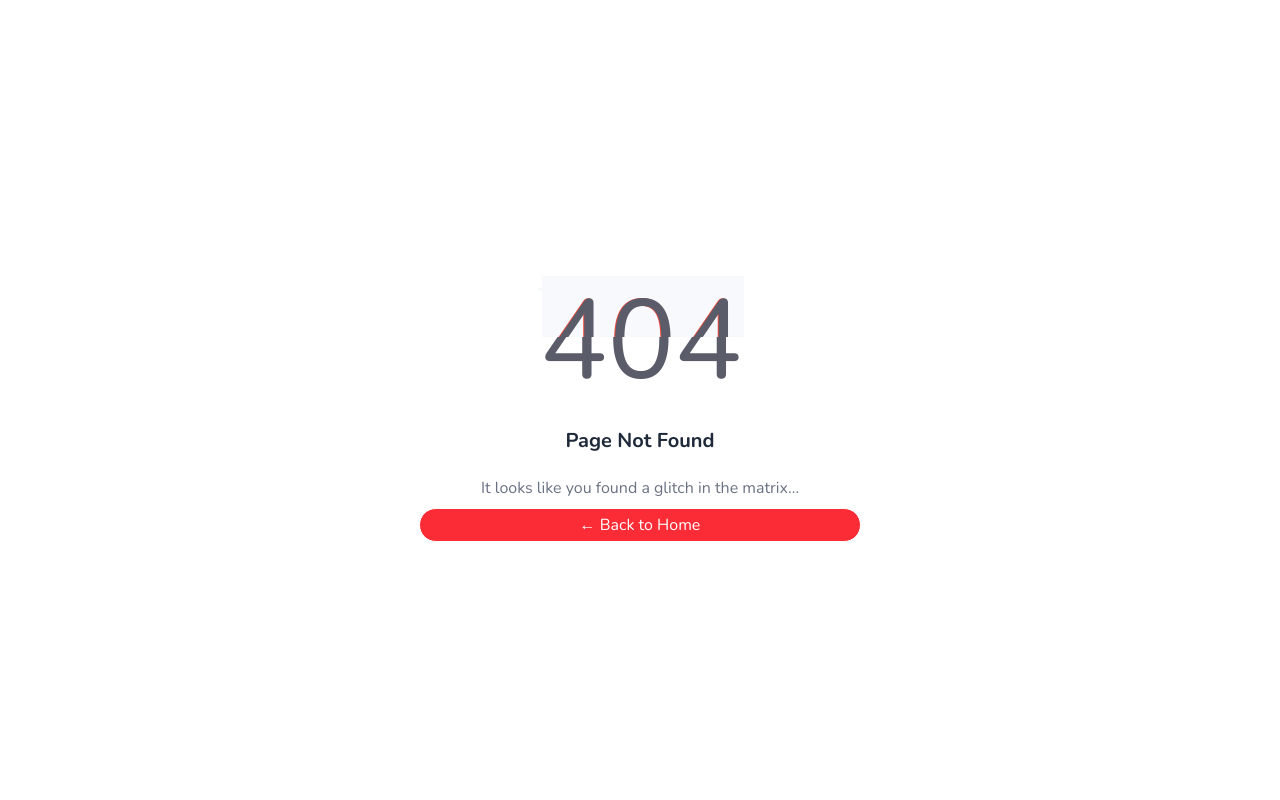
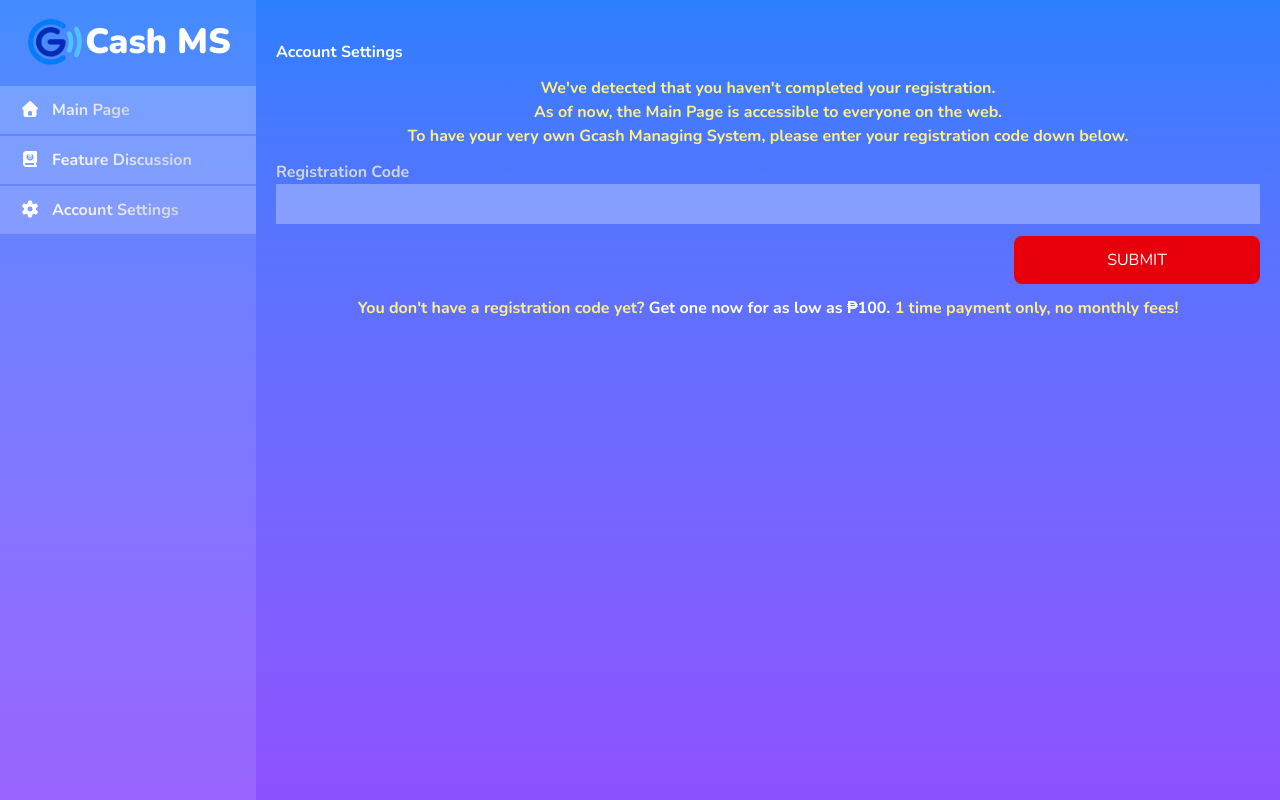
Before and after one commit to MyGithubAccnt1/Gcash, a React (Vite) app: page /account-setting in a window 1280 px wide. Before the commit this address had no page. Built offline with nearby package versions, Linux system fonts and the light colour scheme.

Commit message:
feat: add Settings component for user registration; update routing in App component to include account settings

```diff
--- a/src/App.jsx
+++ b/src/App.jsx
@@ -1,7 +1,11 @@
 import { Outlet, NavLink } from "react-router-dom";
 import { useState } from "react";
 import { FontAwesomeIcon } from "@fortawesome/react-fontawesome";
-import { faHome, faBookJournalWhills, faGear } from "@fortawesome/free-solid-svg-icons";
+import {
+  faHome,
+  faBookJournalWhills,
+  faGear,
+} from "@fortawesome/free-solid-svg-icons";
 import Burger from "./component/burger";
 function App() {
   const [button, setButton] = useState(false);
@@ -14,33 +18,56 @@
               button ? "left-0" : "-left-[100%]"
             }`}
           >
-            <NavLink onClick={() => setButton(false)} to='/' className="text-white w-full !py-3 flex items-center justify-center">
+            <NavLink
+              onClick={() => setButton(false)}
+              to="/"
+              tabIndex={-1}
+              className="text-white w-full !py-3 flex items-center justify-center"
+            >
               <img src="cashg.png" className="h-15" />
               <b className="text-[35px]">Cash MS</b>
             </NavLink>
 
-            <NavLink onClick={() => setButton(false)} to='/' className='bg-[rgba(255,255,255,0.2)] w-full flex !ps-5 !py-3 transition-all duration-300 hover:bg-[rgba(255,255,255,0.3)]'>
+            <NavLink
+              onClick={() => setButton(false)}
+              to="/"
+              className="bg-[rgba(255,255,255,0.2)] w-full flex !ps-5 !py-3 transition-all duration-300 hover:bg-[rgba(255,255,255,0.3)]"
+            >
               <h1 className="bg-gradient-to-r from-white to-gray-300 bg-clip-text text-transparent">
-                <FontAwesomeIcon icon={faHome} className="text-white !me-3"/>Main Page
+                <FontAwesomeIcon icon={faHome} className="text-white !me-3" />
+                Main Page
               </h1>
             </NavLink>
 
-            <NavLink onClick={() => setButton(false)} to='/kanban-board' className='bg-[rgba(255,255,255,0.2)] w-full flex !ps-5 !py-3 transition-all duration-300 hover:bg-[rgba(255,255,255,0.3)]'>
+            <NavLink
+              onClick={() => setButton(false)}
+              to="/kanban-board"
+              className="bg-[rgba(255,255,255,0.2)] w-full flex !ps-5 !py-3 transition-all duration-300 hover:bg-[rgba(255,255,255,0.3)]"
+            >
               <h1 className="bg-gradient-to-r from-white to-gray-300 bg-clip-text text-transparent">
-                <FontAwesomeIcon icon={faBookJournalWhills} className="text-white !me-3"/>Feature Discussion
+                <FontAwesomeIcon
+                  icon={faBookJournalWhills}
+                  className="text-white !me-3"
+                />
+                Feature Discussion
               </h1>
             </NavLink>
 
-            <NavLink onClick={() => setButton(false)} to='/account-setting' className='bg-[rgba(255,255,255,0.2)] w-full flex !ps-5 !py-3 transition-all duration-300 hover:bg-[rgba(255,255,255,0.3)]'>
+            <NavLink
+              onClick={() => setButton(false)}
+              to="/account-setting"
+              className="bg-[rgba(255,255,255,0.2)] w-full flex !ps-5 !py-3 transition-all duration-300 hover:bg-[rgba(255,255,255,0.3)]"
+            >
               <h1 className="bg-gradient-to-r from-white to-gray-300 bg-clip-text text-transparent">
-                <FontAwesomeIcon icon={faGear} className="text-white !me-3"/>Account Setting
+                <FontAwesomeIcon icon={faGear} className="text-white !me-3" />
+                Account Settings
               </h1>
             </NavLink>
           </div>
 
           <div className="flex flex-col w-full overflow-auto md:!py-5">
             <Burger button={button} setButton={setButton} />
-            <Outlet/>
+            <Outlet />
           </div>
         </div>
       </div>
--- a/src/main.jsx
+++ b/src/main.jsx
@@ -1,40 +1,48 @@
-import { StrictMode } from 'react'
-import { createRoot } from 'react-dom/client'
-import { createBrowserRouter, RouterProvider } from 'react-router-dom'
+import { StrictMode } from "react";
+import { createRoot } from "react-dom/client";
+import { createBrowserRouter, RouterProvider } from "react-router-dom";
 import App from "./App";
 import Home from "./views/home";
 import Notfound from "./views/Notfound";
 import "./index.css";
 import CanbanBoard from "./views/canban/index";
+import Settings from "./views/settings";
 
 const baseName = import.meta.env.MODE === "development" ? "/" : "/Gcash";
 
-const router = createBrowserRouter([
+const router = createBrowserRouter(
+  [
     {
-    path: '/',
-    element: <App/>,
-    errorElement: <Notfound/>,
+      path: "/",
+      element: <App />,
+      errorElement: <Notfound />,
       children: [
         {
           index: true,
-        element: <Home/>
+          element: <Home />,
         },
         {
-        path: 'kanban-board',
-        element: <CanbanBoard/>
-      }
-    ]
+          path: "kanban-board",
+          element: <CanbanBoard />,
         },
         {
-    path: '*',
-    element: <Notfound/>
+          path: "account-setting",
+          element: <Settings />,
+        },
+      ],
+    },
+    {
+      path: "*",
+      element: <Notfound />,
+    },
+  ],
+  {
+    basename: baseName,
   }
-], {
-  basename: baseName
-});
+);
 
-createRoot(document.getElementById('root')).render(
+createRoot(document.getElementById("root")).render(
   <StrictMode>
-    <RouterProvider router={router}/>
+    <RouterProvider router={router} />
   </StrictMode>
 );
--- a/src/views/canban/index.jsx
+++ b/src/views/canban/index.jsx
@@ -5,8 +5,8 @@
 import CanbanSection from "./components/canbanSection";
 import CanbanTask from "./components/canbanTask";
 import AddTaskForm from "./components/addTaskForm";
-import axios from 'axios';
-import { GS_KANBAN_URL } from"../../utils/constant";
+import axios from "axios";
+import { GS_KANBAN_URL } from "../../utils/constant";
 
 export default function Index() {
   const formHandler = AddTaskForm();
@@ -214,11 +214,15 @@
 
       const response = await axios.post(GS_KANBAN_URL, params, {
         headers: {
-          "Content-Type": "application/x-www-form-urlencoded"
-      }});
-      console.log('Response:', response.data);
+          "Content-Type": "application/x-www-form-urlencoded",
+        },
+      });
+      console.log("Response:", response.data);
     } catch (error) {
-      console.error('Error sending data:', error.response?.data || error.message);
+      console.error(
+        "Error sending data:",
+        error.response?.data || error.message
+      );
     }
   };
 
@@ -226,10 +230,10 @@
 
   return (
     <>
-      <div className="!p-3 w-full">
+      <div className="!p-3 w-full z-4">
         <section className="flex !p-2">
           <button
-            className="!px-3 !py-2 rounded bg-indigo-500 cursor-pointer font-semibold text-white"
+            className="flex items-center gap-1 bg-blue-600 px-5! py-3! rounded-lg hover:rounded-full transition-all duration-300 cursor-pointer"
             onClick={() => showAddFormModal()}
           >
             Add Todo
--- /dev/null
+++ b/src/views/settings.jsx
@@ -0,0 +1,40 @@
+function Settings() {
+  return (
+    <>
+      <div className="!p-5 h-screen flex flex-col gap-3">
+        <b>Account Settings</b>
+        <b className="text-yellow-200 text-center">
+          We've detected that you haven't completed your registration.
+          <br />
+          As of now, the Main Page is accessible to everyone on the web.
+          <br />
+          To have your very own Gcash Managing System, please enter your
+          registration code down below.
+        </b>
+        <div>
+          <b className="text-gray-300">Registration Code</b>
+          <input
+            type="text"
+            className="outline-0 bg-[rgba(255,255,255,0.3)] text-black !p-2 w-full"
+          />
+        </div>
+        <button className="md:w-1/4 md:!ms-auto text-center bg-red-600 px-5! py-3! rounded-lg hover:rounded-full transition-all duration-300 cursor-pointer">
+          SUBMIT
+        </button>
+        <b className="text-yellow-200 text-center">
+          You don't have a registration code yet?{" "}
+          <a
+            href="https://www.facebook.com/MVB17/"
+            className="text-white hover:underline transition-all duration-300"
+            target="_blank"
+          >
+            Get one now for as low as ₱100.
+          </a>{" "}
+          1 time payment only, no monthly fees!
+        </b>
+      </div>
+    </>
+  );
+}
+
+export default Settings;
```
Also changed, not shown: src/component/fetchData.jsx (+186 -55 lines). Lines whose indentation alone changed are shown as unchanged.
